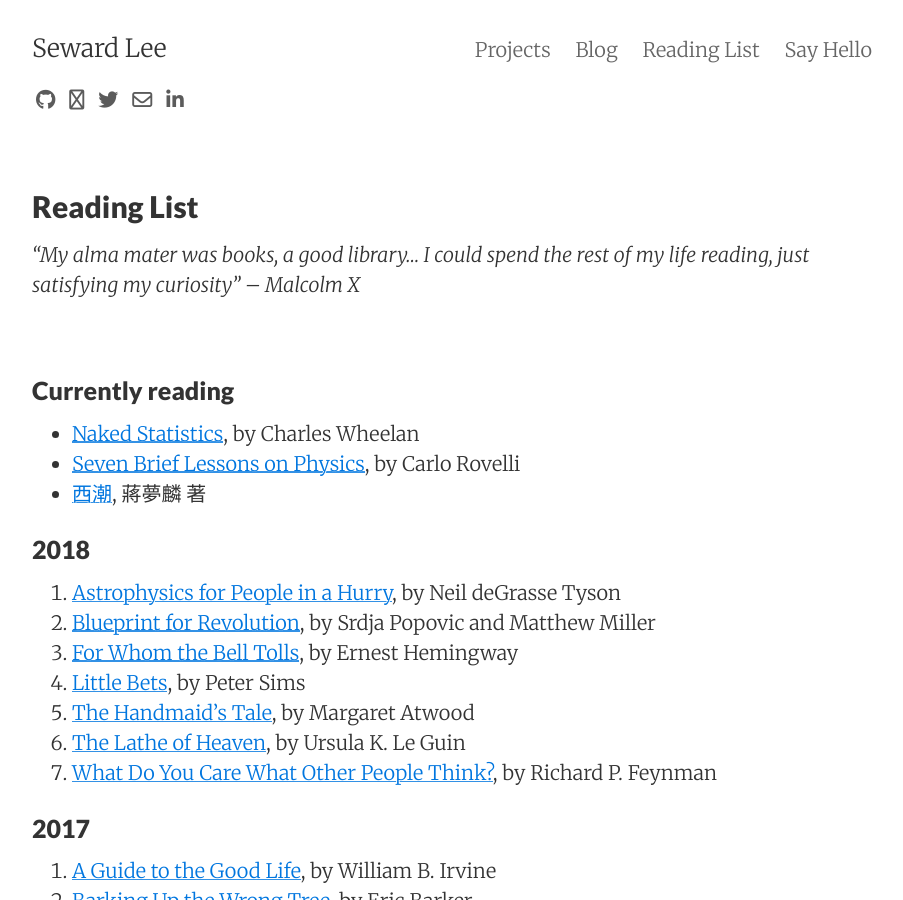
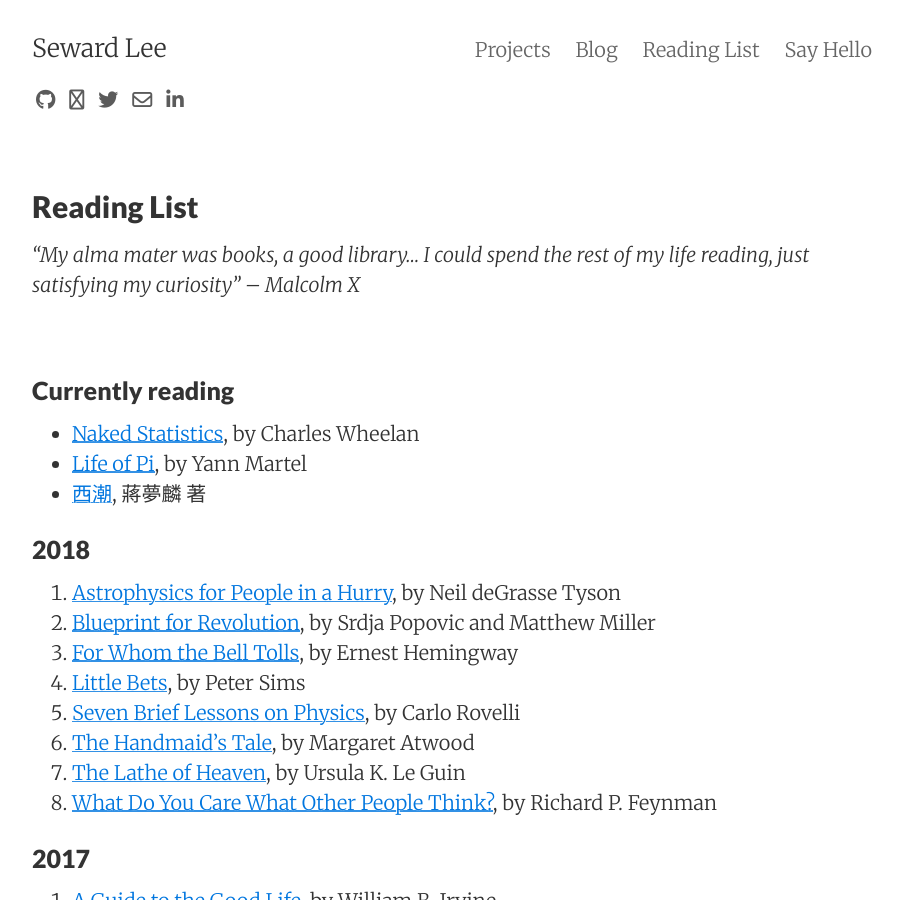
Before and after one commit to sewardlee337/sewardlee337.github.io, a Jekyll site: the page built from readinglist.md, in a window 1280 px wide and 900 px high. Shown: the whole window, without its empty margins (188-1091 px from the left). Built offline with Jekyll 4.4.1, drawn with Linux system fonts in a browser that asks for light colours; nearby versions of some CDN libraries.

Commit message:
Update reading list

```diff
--- a/readinglist.md
+++ b/readinglist.md
@@ -13,7 +13,7 @@
 ### Currently reading
 
 * [Naked Statistics](https://www.amazon.com/Naked-Statistics-Stripping-Dread-Data-ebook/dp/B007Q6XLF2/ref=sr_1_1_twi_kin_2?ie=UTF8&qid=1516249189&sr=8-1&keywords=naked+statistics), by Charles Wheelan
-* [Seven Brief Lessons on Physics](https://www.amazon.com/Seven-Brief-Lessons-Physics-Rovelli-ebook/dp/B00Z8VTMYG/ref=mt_kindle?_encoding=UTF8&me=), by Carlo Rovelli
+* [Life of Pi](https://www.amazon.com/Life-Pi-Yann-Martel-ebook/dp/B0070Y46UY/ref=sr_1_1_twi_kin_1?ie=UTF8&qid=1518588995&sr=8-1&keywords=life+of+pi), by Yann Martel
 * [西潮](http://www.books.com.tw/products/0010405794), 蔣夢麟 著
 
 
@@ -23,9 +23,10 @@
 1. [Blueprint for Revolution](https://www.amazon.com/Blueprint-Revolution-Nonviolent-Techniques-GalvanizeCommunities-ebook/dp/B00LYXXZUO/ref=sr_1_1?ie=UTF8&qid=1517115075&sr=8-1&keywords=blueprint+for+revolution), by Srdja Popovic and Matthew Miller
 1. [For Whom the Bell Tolls](https://www.amazon.com/Whom-Bell-Tolls-Scribner-Classics-ebook/dp/B000FC0OOU/ref=sr_1_1?s=digital-text&ie=UTF8&qid=1514154205&sr=1-1&keywords=for+whom+the+bells+toll), by Ernest Hemingway
 1. [Little Bets](https://www.amazon.com/dp/B0043RSJTU/ref=dp-kindle-redirect?_encoding=UTF8&btkr=1), by Peter Sims
+1. [Seven Brief Lessons on Physics](https://www.amazon.com/Seven-Brief-Lessons-Physics-Rovelli-ebook/dp/B00Z8VTMYG/ref=mt_kindle?_encoding=UTF8&me=), by Carlo Rovelli
 1. [The Handmaid's Tale](https://www.amazon.com/Handmaids-Tale-Margaret-Atwood-ebook/dp/B003JFJHTS/ref=sr_1_1?ie=UTF8&qid=1516519938&sr=8-1&keywords=the+handmaid%27s+tale), by Margaret Atwood
 1. [The Lathe of Heaven](https://www.amazon.com/Lathe-Heaven-Ursula-K-Guin-ebook/dp/B00JTZ95I0/ref=tmm_kin_swatch_0?_encoding=UTF8&qid=1517637951&sr=8-1), by Ursula K. Le Guin
-1. [What Do You Care What Other People Think?](https://www.amazon.com/What-Care-Other-People-Think/dp/0393320928/ref=sr_1_1?ie=UTF8&qid=1517975753&sr=8-1&keywords=what+do+you+care+what+other+people+think), by Richard P. Feynman
+1. [What Do You Care What Other People Think?](https://www.amazon.com/What-Care-Other-People-Think-ebook/dp/B004OA6KIS/ref=tmm_kin_swatch_0?_encoding=UTF8&qid=1517975753&sr=8-1), by Richard P. Feynman
 
 
 ### 2017
```
